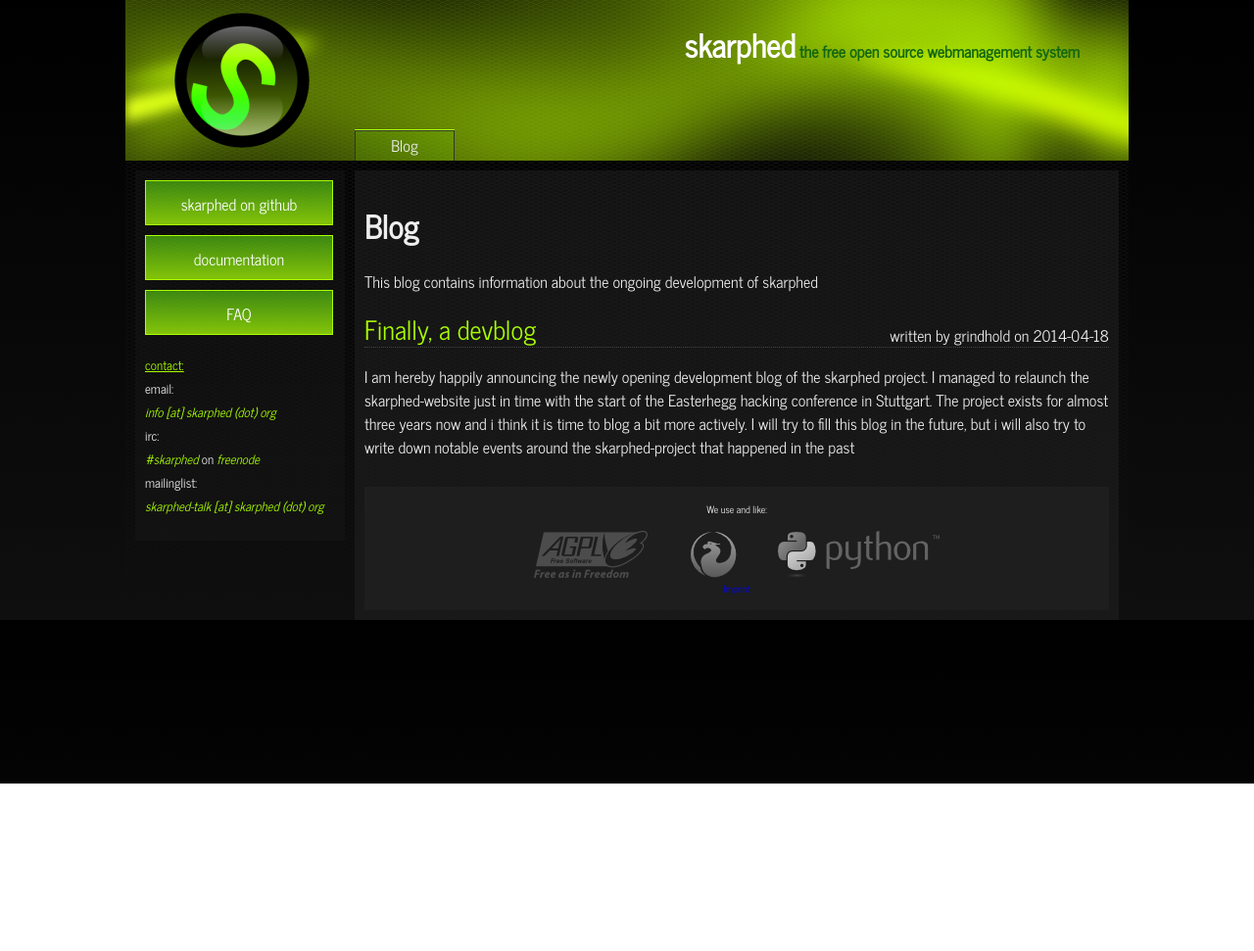
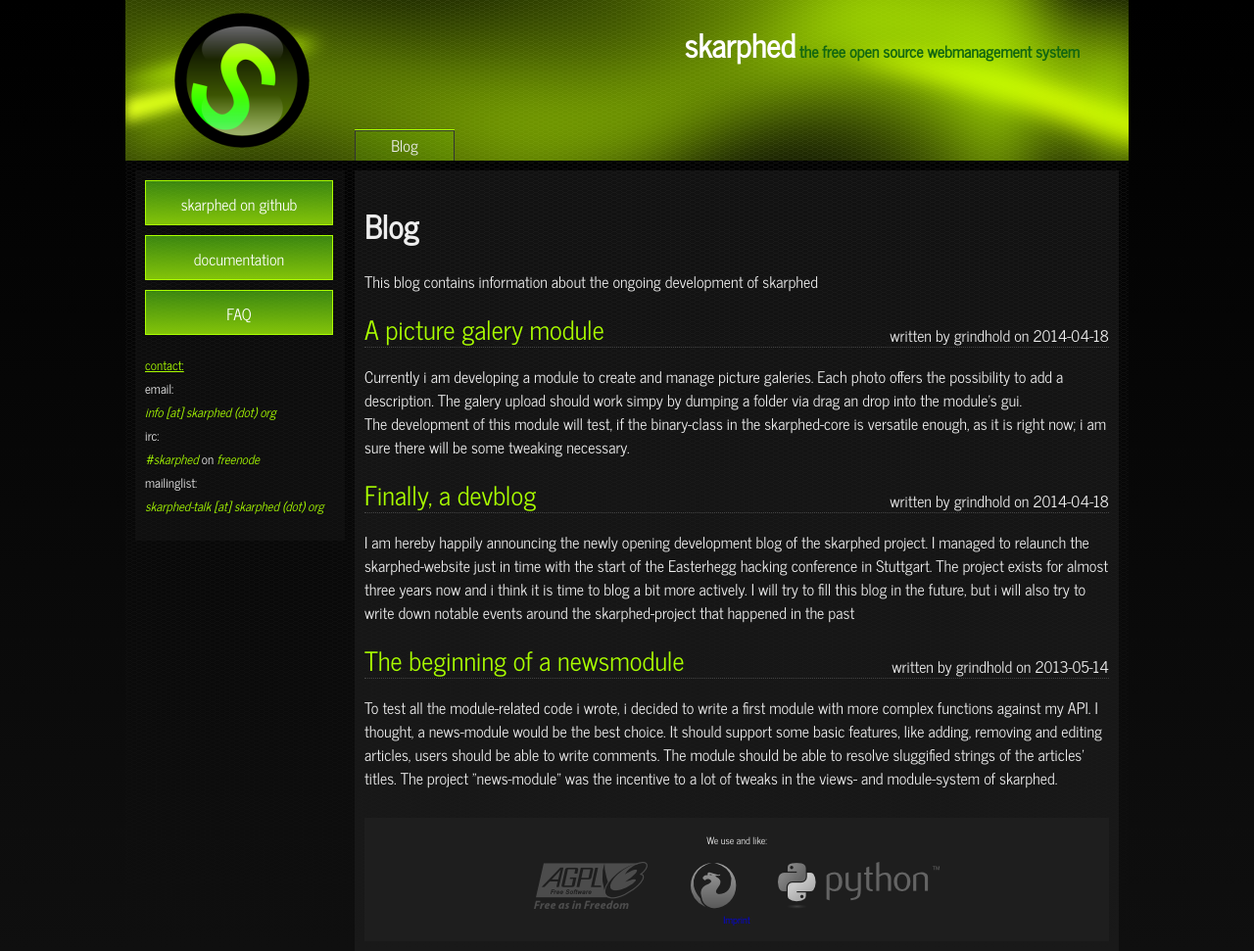
Before and after one commit to skarphed/skarphed.org, a plain HTML site: page blog.html in a window 1280 px wide. Shown: the whole page at 98% size. Before the commit the page ends 800 px from the top, so only its background shows below. Drawn offline with Linux system fonts and the light colour scheme.

Commit message:
wrote article about galery and news modules

```diff
--- a/blog.html
+++ b/blog.html
@@ -59,11 +59,23 @@
                 <h1>Blog</h1>
                 <p>This blog contains information about the ongoing development of skarphed</p>
 
+                <div class="titlebox">
+                <span class="title">A picture galery module</span><div class="metadata">
+                written by grindhold on 2014-04-18</div>
+                </div>
+                <p>
+                Currently i am developing a module to create and manage picture galeries.
+                Each photo offers the possibility to add a description. The galery upload
+                should work simpy by dumping a folder via drag an drop into the module's gui.
+                <br>
+                The development of this module will test, if the binary-class in the skarphed-core
+                is versatile enough, as it is right now; i am sure there will be some tweaking
+                necessary.
+                </p>
 
                 <div class="titlebox">
                 <span class="title">Finally, a devblog</span><div class="metadata">
                 written by grindhold on 2014-04-18</div>
-                </div>
                 </div>
                 <p>I am hereby happily announcing the newly opening development blog of the
                 skarphed project.
@@ -75,6 +87,19 @@
                 notable events around the skarphed-project that happened in the past
                 </p>
 
+                <div class="titlebox">
+                <span class="title">The beginning of a newsmodule</span><div class="metadata">
+                written by grindhold on 2013-05-14</div>
+                </div>
+                <p>
+                To test all the module-related code i wrote, i decided to write a first module
+                with more complex functions against my API. I thought, a news-module would be
+                the best choice. It should support some basic features, like adding, removing
+                and editing articles, users should be able to write comments. The module
+                should be able to resolve sluggified strings of the articles' titles. The
+                project "news-module" was the incentive to a lot of tweaks in the views- and
+                module-system of skarphed.
+                </p>
 
 
         <footer id="footer">
```
